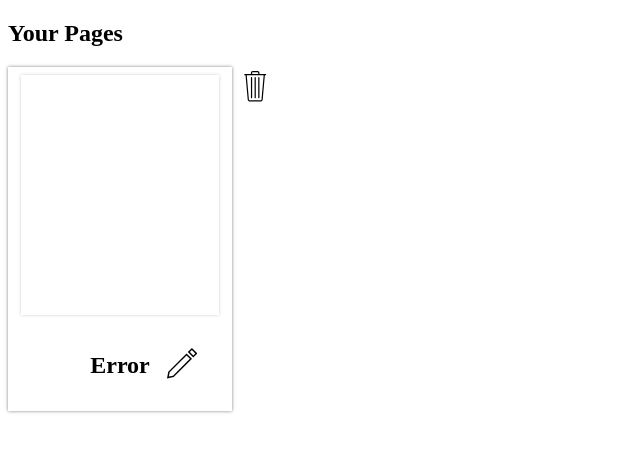
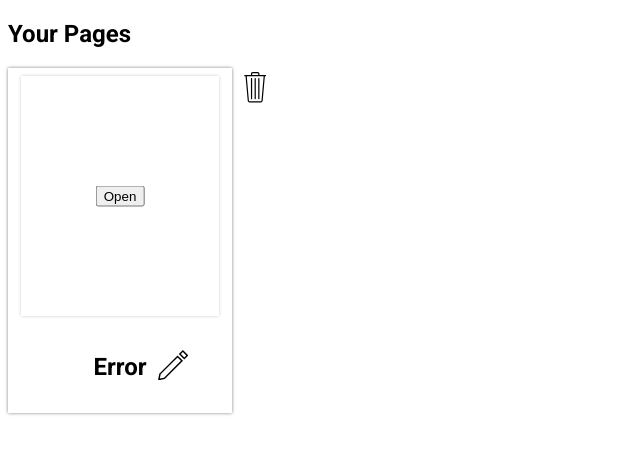
Before and after one commit to lekcik/websiteBuilder, a React (Vite) app in the folder websiteBuilder/: page /home in a window 1280 px wide. Shown: the top 454 px of the page, without its empty margins (0-640 px from the left). Built offline with nearby package versions, Linux system fonts and the light colour scheme.

Commit message:
iframe styling

```diff
--- a/websiteBuilder/index.html
+++ b/websiteBuilder/index.html
@@ -1,13 +1,21 @@
 <!doctype html>
 <html lang="en">
+
 <head>
   <meta charset="UTF-8" />
   <link rel="icon" type="image/svg+xml" href="/vite.svg" />
+  <link rel="preconnect" href="https://fonts.googleapis.com">
+  <link rel="preconnect" href="https://fonts.gstatic.com" crossorigin>
+  <link
+    href="https://fonts.googleapis.com/css2?family=Roboto:ital,wght@0,100;0,300;0,400;0,500;0,700;0,900;1,100;1,300;1,400;1,500;1,700;1,900&display=swap"
+    rel="stylesheet">
   <meta name="viewport" content="width=device-width, initial-scale=1.0" />
   <title>Builder</title>
 </head>
+
 <body>
   <div id="root"></div>
   <script type="module" src="/src/main.jsx"></script>
 </body>
+
 </html>
--- a/websiteBuilder/src/App.jsx
+++ b/websiteBuilder/src/App.jsx
@@ -2,6 +2,7 @@ import { BrowserRouter, Routes, Route } from "react-router-dom";
 import Home from "./pages/Home.jsx"
 import Error from "./pages/Error.jsx";
 import './root.css';
+import './app.css';
 
 function App() {
 
--- /dev/null
+++ b/websiteBuilder/src/app.css
@@ -0,0 +1,3 @@
+html {
+    font-family: "Roboto", sans-serif;
+}
--- a/websiteBuilder/src/components/Card.jsx
+++ b/websiteBuilder/src/components/Card.jsx
@@ -10,7 +10,11 @@ function Card(props) {
                 </svg>
             </button>
 
-            <iframe src={props.link} scrolling="no" />
+            <div>
+                <iframe src={props.link} scrolling="no" />
+                <button className='openBtn'>Open</button>
+            </div>
+
             <div>
                 <p>{props.name}</p>
                 <button>
--- a/websiteBuilder/src/components/card.css
+++ b/websiteBuilder/src/components/card.css
@@ -11,19 +11,19 @@ section.card {
     box-shadow: 0.02rem 0.02rem 0.2rem rgba(1, 1, 1, 0.5);
 }
 
-section.card button {
+section.card button:not(.openBtn) {
     background-color: transparent;
     border: none;
     cursor: pointer;
 }
 
-section.card button:first-child {
+section.card button:first-child:not(.openBtn) {
     position: absolute;
     top: 1%;
     right: -20%;
 }
 
-section.card div:has(button) > button {
+section.card div:has(button) > button:not(.openBtn) {
     position: absolute;
     right: -90%;
 }
@@ -31,6 +31,11 @@ section.card div:has(button) > button {
 section.card svg {
     max-width: 1.9rem;
     max-height: 1.9rem;
+    transition: all var(--transition-fast);
+}
+
+section.card button:hover svg {
+    fill: red;
 }
 
 section.card p {
@@ -48,8 +53,34 @@ section.card div:has(p + button) {
 }
 
 section.card iframe {
+    position: relative;
     border: none;
     box-shadow: 0rem 0rem 0.2rem rgba(1, 1, 1, 0.2);
+    height: 100%;
+    width: 100%;
+    transition: all var(--transition-medium);
+}
+
+section.card div:has(iframe) {
+    position: relative;
     height: 15rem;
     width: 95%;
+    cursor: pointer;
 }
+
+section.card div:has(iframe) button {
+    position: absolute;
+    top: 50%;
+    left: 50%;
+    transform: translate(-50%, -50%);
+    cursor: pointer;
+    transition: all var(--transition-medium);
+}
+
+section.card div:has(iframe) button:hover {
+
+}
+
+section.card div:has(iframe):hover iframe {
+    filter: blur(0.1rem);
+}
--- a/websiteBuilder/src/root.css
+++ b/websiteBuilder/src/root.css
@@ -1,5 +1,4 @@
 :root {
-
     --padding-index-small: 0.25rem;
     --padding-index-medium: 0.5rem;
     --margin-index-small: 0.5rem;
```
Lines whose indentation alone changed are shown as unchanged.
